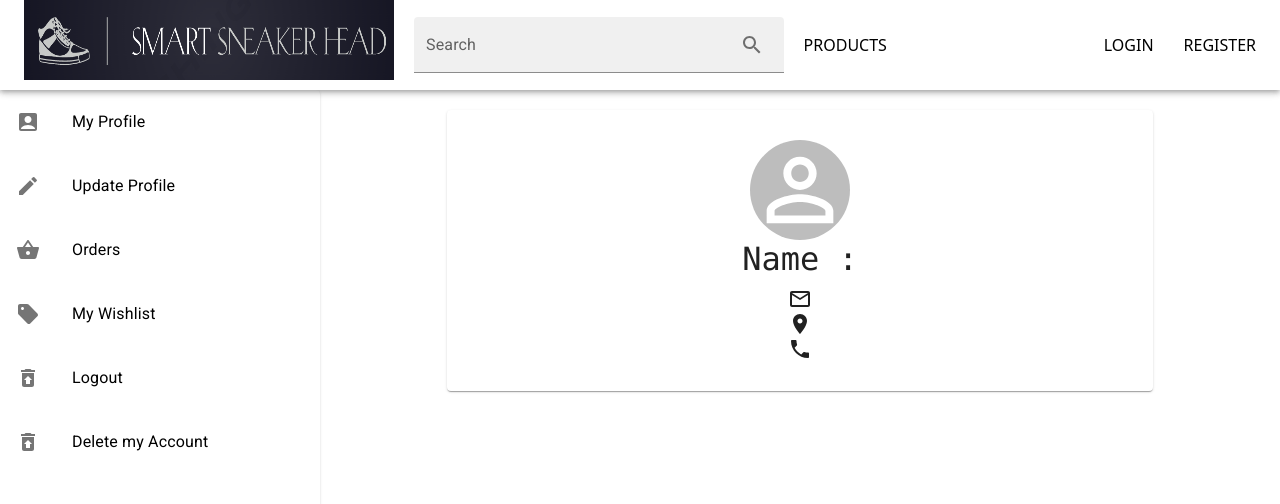
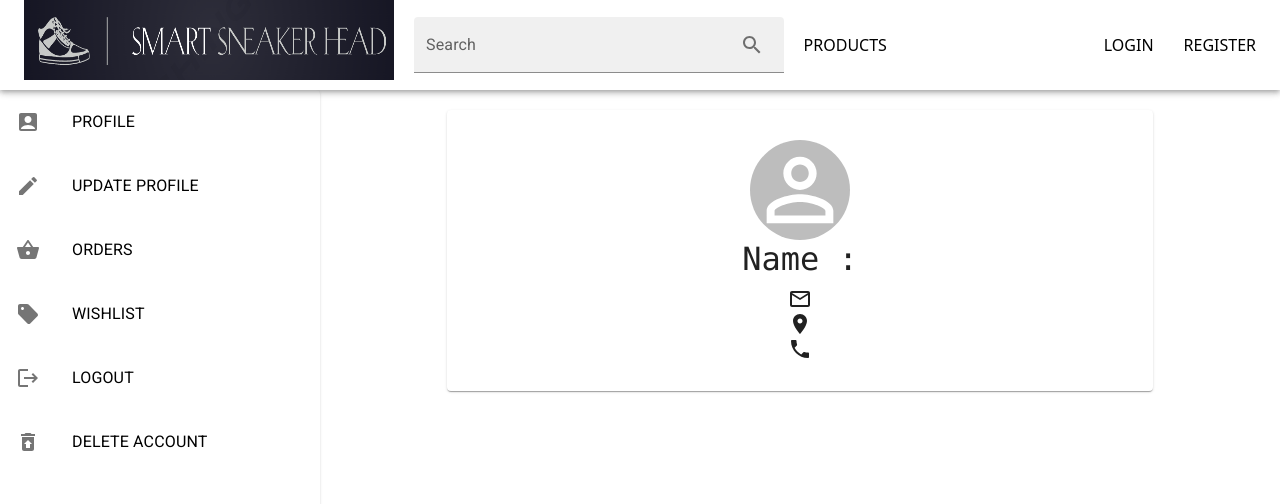
Before and after one commit to GitHub23211/Smart_Sneaker_Head, a React (Create React App) app: page /user in a window 1280 px wide. Shown: the top 504 px of the page. Built offline with nearby package versions, Linux system fonts and the light colour scheme; no server answers.

Commit message:
modified user components

```diff
--- a/src/Components/UserComponents/Cart.js
+++ b/src/Components/UserComponents/Cart.js
@@ -1,9 +1,43 @@
-import React from "react";
+import React,{useContext} from "react";
+import CartItem from "../UserComponents/CartItem";
+import axios from "axios";
+import{ Paper,Box,Divider} from "@mui/material";
+import LoginContext from '../../LoginContext';
 
 const Cart = ()=>{
 
+    const {userToken} = useContext(LoginContext);
+
+    const options = {
+        headers: {
+            'Authorization': `bearer ${userToken}`
+        }
+    };
+
+    // axios call for items in cart
+    axios.get(`/auth`,options)
+    .then(response =>{
+        console.log(response)
+    }).catch(error => {
+         console.log(error)
+    })
+
     return(
-        <h1>Cart is empty</h1>
+        <>
+        <h1>Shopping Cart</h1>
+        <Box sx={{ display: 'inline-flex' }}>
+            <Box >
+                < CartItem />
+            </Box>
+            <Box>
+                <Paper elevation={1} style={{width:"400px" , height:"400px"}}>
+                    <Divider>Checkout</Divider>
+                     Total number of Items:
+
+                </Paper>
+            </Box>
+        </Box>
+        </>
     )
 }
 
--- a/src/Components/UserComponents/UpdateProfile.js
+++ b/src/Components/UserComponents/UpdateProfile.js
@@ -109,7 +109,7 @@ const UpdateProfile = ()=>{
        input value={userAddress} onChange={(event) => handleOnChange(event, setUserAddress)}></TextField>
 
       <p>Add Profile Image</p>
-        <Input type="file" onChange={grabAvatar} alt="avatar"/>
+      <Input type="file" onChange={grabAvatar} alt="avatar"/>
 
 
 
--- a/src/Components/UserComponents/User.js
+++ b/src/Components/UserComponents/User.js
@@ -8,6 +8,7 @@ import EditIcon from '@mui/icons-material/Edit';
 import RestoreFromTrashIcon from '@mui/icons-material/RestoreFromTrash';
 import SellIcon from '@mui/icons-material/Sell';
 import ShoppingBasketIcon from '@mui/icons-material/ShoppingBasket';
+import LogoutIcon from '@mui/icons-material/Logout';
 
 
 const User = () =>{
@@ -28,7 +29,7 @@ const User = () =>{
         <List>
           <ListItem disablePadding><ListItemButton >
             <ListItemIcon>< AccountBoxIcon/></ListItemIcon>
-              <ListItemText primary="My Profile" />
+              <ListItemText primary="PROFILE" />
             </ListItemButton>
             </ListItem>
         </List>
@@ -39,7 +40,7 @@ const User = () =>{
           <ListItem disablePadding>
             <ListItemButton >
               <ListItemIcon><EditIcon /></ListItemIcon>
-              <ListItemText primary="Update Profile" />
+              <ListItemText primary="UPDATE PROFILE" />
             </ListItemButton>
           </ListItem>
         </List>
@@ -50,7 +51,7 @@ const User = () =>{
           <ListItem disablePadding>
             <ListItemButton>
               <ListItemIcon>< ShoppingBasketIcon /></ListItemIcon>
-              <ListItemText primary="Orders" />
+              <ListItemText primary="ORDERS" />
             </ListItemButton>
           </ListItem>
         </List>
@@ -61,7 +62,7 @@ const User = () =>{
           <ListItem disablePadding>
             <ListItemButton>
             <ListItemIcon><SellIcon /></ListItemIcon>
-              <ListItemText primary="My Wishlist" />
+              <ListItemText primary="WISHLIST" />
             </ListItemButton>
           </ListItem>
       </List>
@@ -71,8 +72,8 @@ const User = () =>{
         <List>
           <ListItem disablePadding>
             <ListItemButton onClick={ () => { setLogin(false)} } >
-              <ListItemIcon>< RestoreFromTrashIcon/></ListItemIcon>
-              <ListItemText primary="Logout" />
+              <ListItemIcon>< LogoutIcon/></ListItemIcon>
+              <ListItemText primary="LOGOUT" />
             </ListItemButton>
           </ListItem>
          </List>
@@ -83,7 +84,7 @@ const User = () =>{
           <ListItem disablePadding>
             <ListItemButton>
               <ListItemIcon>< RestoreFromTrashIcon/></ListItemIcon>
-              <ListItemText primary="Delete my Account" />
+              <ListItemText primary="DELETE ACCOUNT" />
             </ListItemButton>
           </ListItem>
          </List>
--- a/src/Components/UserComponents/UserRegister.js
+++ b/src/Components/UserComponents/UserRegister.js
@@ -38,7 +38,7 @@ const UserRegister= ()=>{
            address : address
         }
         //post request to register user
-       axios.post("/auth/register/user", userObj)
+       axios.post("/auth/register/user",userObj)
        .then(response => {
               console.log(response.data)
               setMessageTitle("Thank you for Registering!")
@@ -53,6 +53,7 @@ const UserRegister= ()=>{
            }
          ).catch(error => {
             console.log(error)
+
             setMessageTitle("Username Already Taken!")
             setMessageContent("Please enter another username.")
             openDialog();
@@ -60,7 +61,7 @@ const UserRegister= ()=>{
 
     }
 
-    const paperStyle = {padding:20, height:'80vh',width:'70vh',margin:'20px auto'}
+    const paperStyle = {padding:20, height:'auto',width:'70vh',margin:'20px auto'}
     const avatarStyle = {backgroundColor:'grey', width:'70px', height:'70px'}
     const margin={margin:'20px auto'}
     const buttonStyle ={margin:'20px auto'}
```
